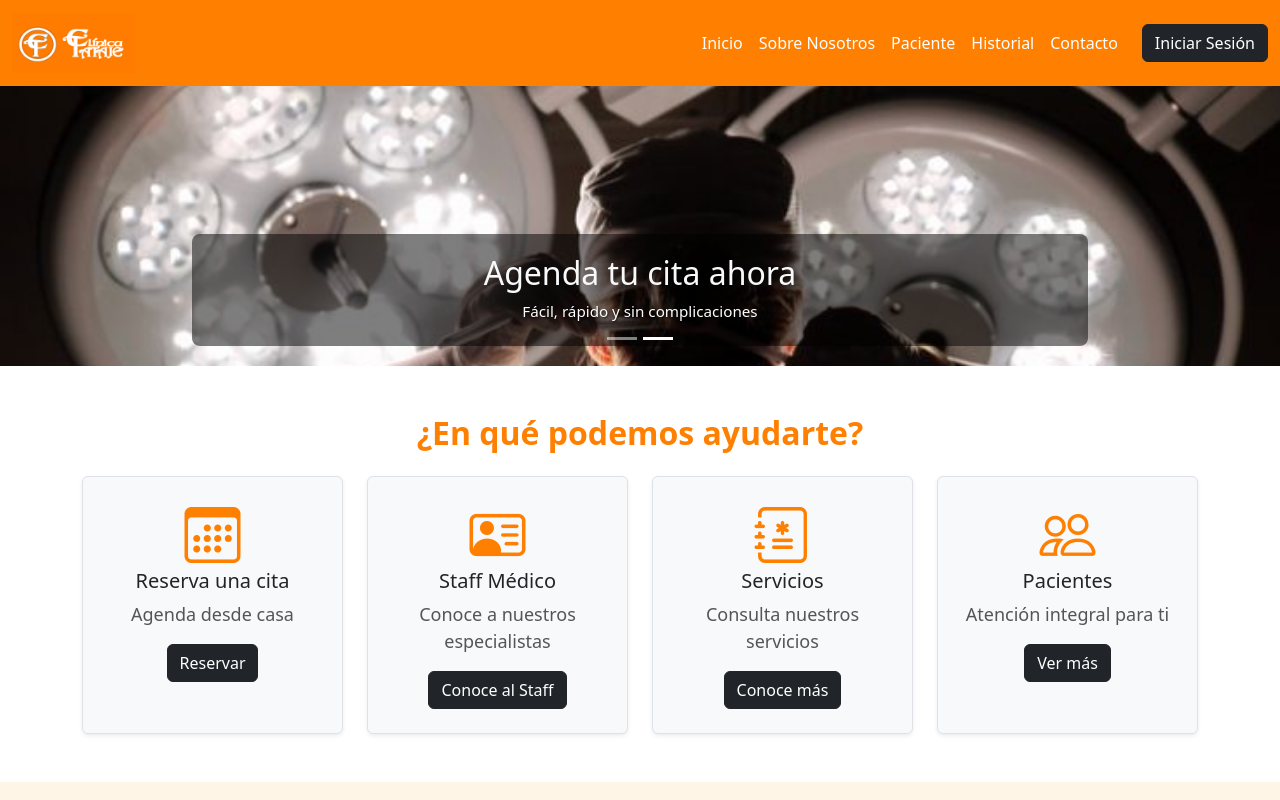
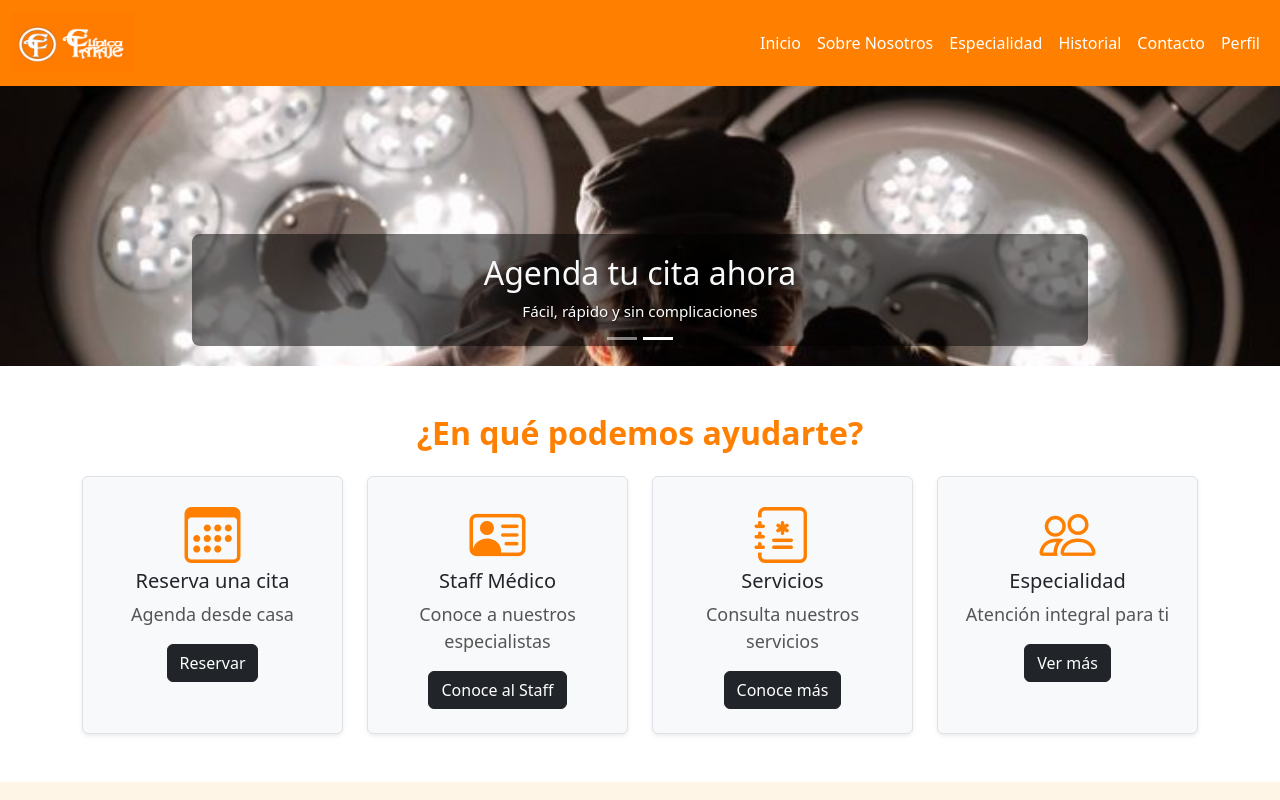
Before and after one commit to GuerraChipana/clinica_tataje_front, a React (Vite) app: page / in a window 1280 px wide. Shown: the top 800 px of the page. Built offline with nearby package versions, Linux system fonts and the light colour scheme; a small style sheet from the web is missing.

Commit message:
conexiones

```diff
--- a/src/components/Header.jsx
+++ b/src/components/Header.jsx
@@ -13,13 +13,29 @@ function Header() {
 
         <div className="collapse navbar-collapse d-none d-lg-flex justify-content-end">
           <ul className="navbar-nav">
-            {["Inicio", "Sobre Nosotros", "Paciente", "Historial", "Contacto"].map((item, i) => (
-              <li className="nav-item" key={i}>
-                <Link className="nav-link text-white" to={item === "Inicio" ? "/" : "/" + item.toLowerCase().replace(" ", "-")}>{item}</Link>
-              </li>
-            ))}
-          </ul>
-          <Link to="/login-paciente" className="btn btn-dark ms-3">Iniciar Sesión</Link>
+  {["Inicio", "Sobre Nosotros", "Especialidad", "Historial", "Contacto", "Perfil"].map((item, i) => {
+    let path = "/";
+
+    if (item === "Inicio") {
+      path = "/";
+    } else if (item === "Perfil") {
+      path = "/paciente-inicio";
+    } else if (item === "Historial") {
+      path = "/paciente-inicio";
+    } else {
+      path = "/" + item.toLowerCase().replace(" ", "-");
+    }
+
+    return (
+      <li className="nav-item" key={i}>
+        <Link className="nav-link text-white" to={path}>
+          {item}
+        </Link>
+      </li>
+    );
+  })}
+</ul>
+
         </div>
 
         <div className="offcanvas offcanvas-end text-bg-dark d-lg-none" id="offcanvasNavbar">
@@ -31,9 +47,11 @@ function Header() {
             <ul className="navbar-nav">
               <li className="nav-item"><Link className="nav-link text-white" to="/">Inicio</Link></li>
               <li className="nav-item"><Link className="nav-link text-white" to="/sobre-nosotros">Sobre Nosotros</Link></li>
-              <li className="nav-item"><Link className="nav-link text-white" to="/paciente">Paciente</Link></li>
-              <li className="nav-item"><Link className="nav-link text-white" to="/historial">Historial</Link></li>
+              <li className="nav-item"><Link className="nav-link text-white" to="/especialidad">Especialidades</Link></li>
+              <li className="nav-item"><Link className="nav-link text-white" to="/paciente-inicio">Historial</Link></li>
               <li className="nav-item"><Link className="nav-link text-white" to="/contacto">Contacto</Link></li>
+              <li className="nav-item"><Link className="nav-link text-white" to="/paciente-inicio">Perfil</Link></li>
+
             </ul>
             <Link to="/login-paciente" className="btn mt-3 w-100 btn-dark">Iniciar Sesión</Link>
           </div>
--- a/src/pages/Home.jsx
+++ b/src/pages/Home.jsx
@@ -38,7 +38,7 @@ function Home() {
             { icon: "calendar3", title: "Reserva una cita", desc: "Agenda desde casa", link: "/reservar", label: "Reservar" },
             { icon: "person-vcard", title: "Staff Médico", desc: "Conoce a nuestros especialistas", link: "/staffMedico", label: "Conoce al Staff" },
             { icon: "journal-medical", title: "Servicios", desc: "Consulta nuestros servicios", link: "/servicios", label: "Conoce más" },
-            { icon: "people", title: "Pacientes", desc: "Atención integral para ti", link: "/pacientes", label: "Ver más" },
+            { icon: "people", title: "Especialidad", desc: "Atención integral para ti", link: "/especialidad", label: "Ver más" },
           ].map((item, idx) => (
             <div className="col-md-3" key={idx}>
               <div className="p-4 border rounded text-center h-100 bg-light shadow-sm">
```
